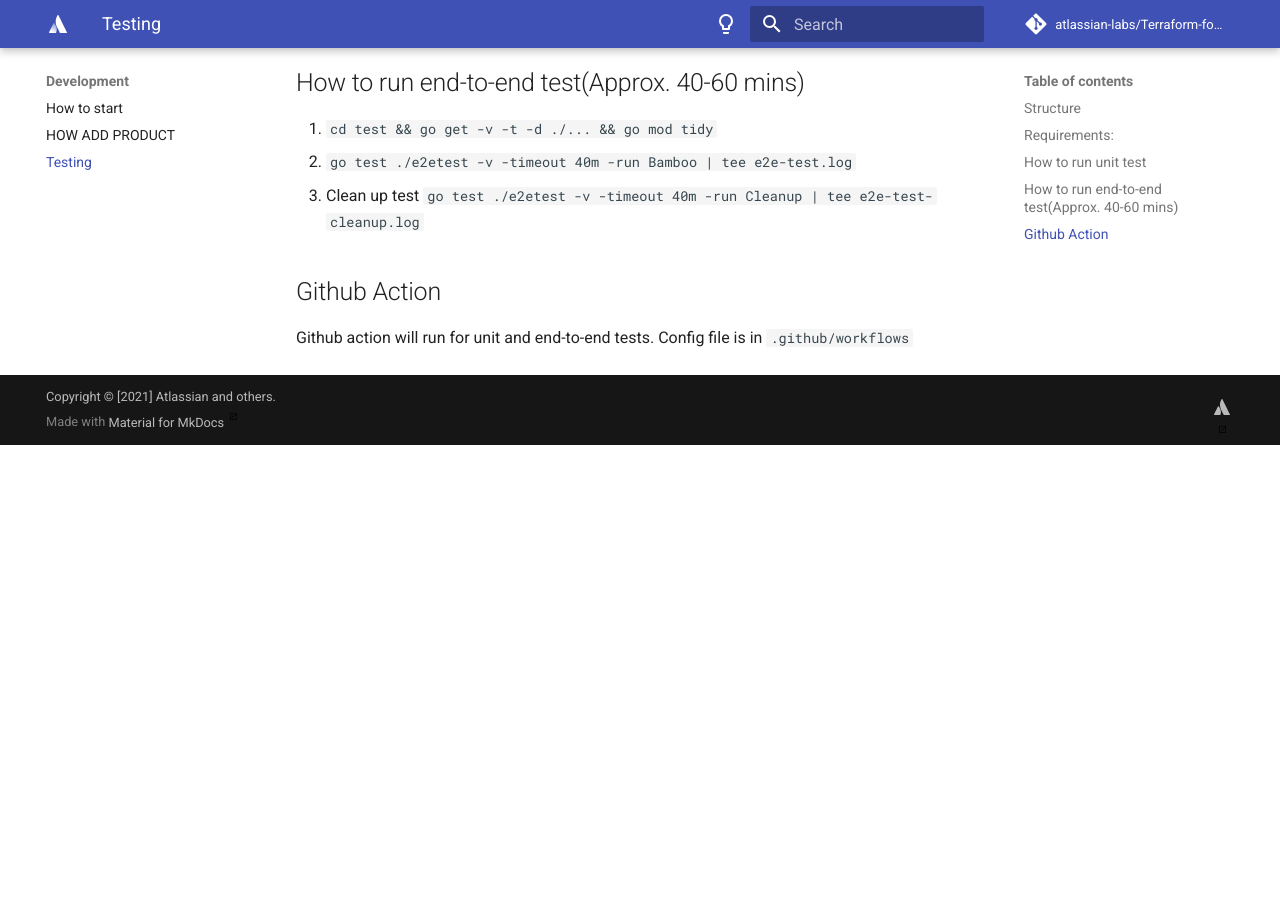
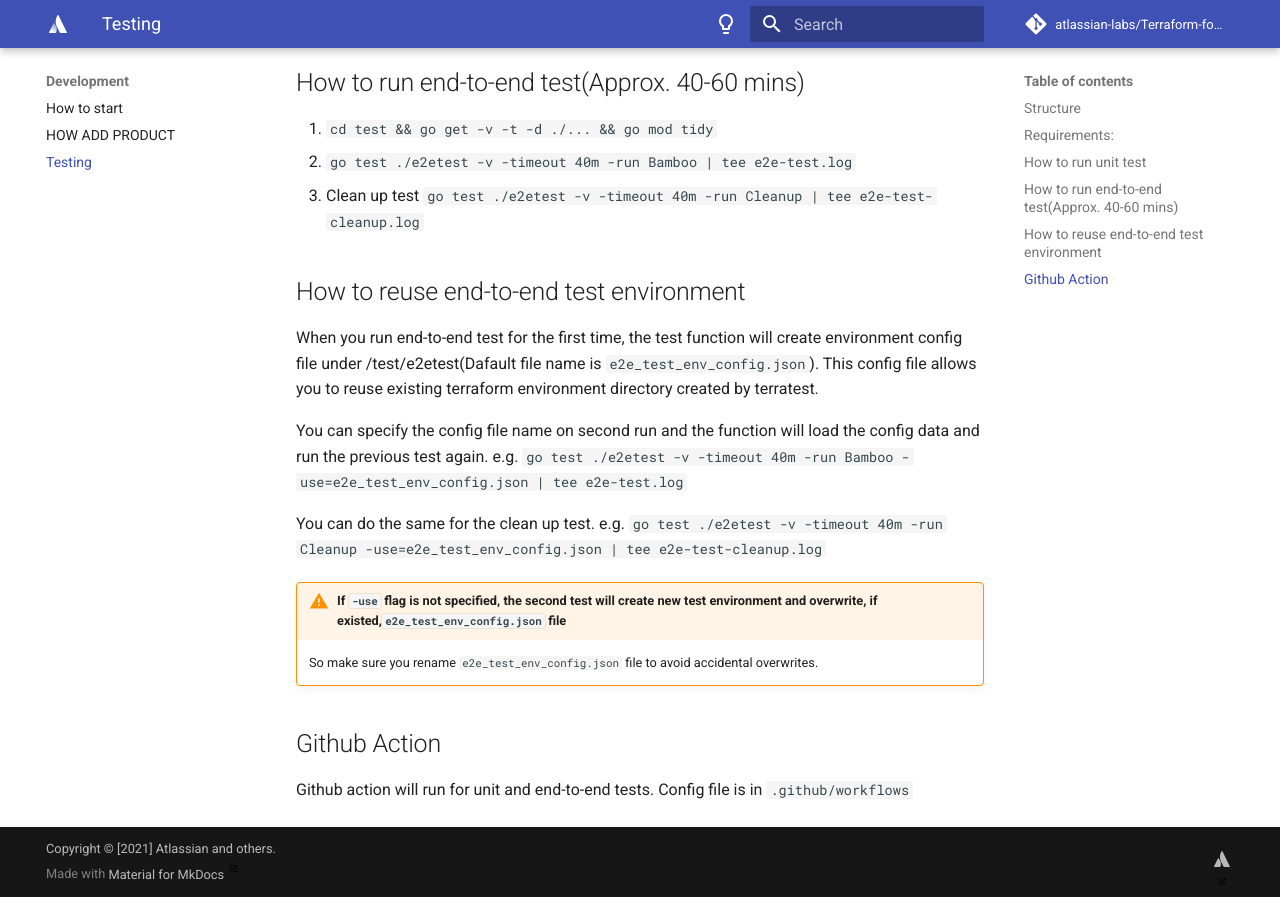
Before and after one commit to atlassian-labs/data-center-terraform, an MkDocs documentation site: the page built from docs/docs/development/HOW_TO_TEST.md, in a window 1280 px wide and 900 px high, scrolled down 1090 px. Built offline with MkDocs 1.6.1 and Material for MkDocs 9.7.7, drawn with Linux system fonts in a browser that asks for light colours; emoji names are drawn with the system emoji font; comment, search, counter and statistics services are not loaded; before the commit the page ends 1538 px from its top, so only the background shows below that.

Commit message:
TFKUBE-107: able to reuse e2e env

```diff
--- a/docs/docs/development/HOW_TO_TEST.md
+++ b/docs/docs/development/HOW_TO_TEST.md
@@ -30,6 +30,19 @@
 2. `go test ./e2etest -v -timeout 40m -run Bamboo | tee e2e-test.log`
 3. Clean up test `go test ./e2etest -v -timeout 40m -run Cleanup | tee e2e-test-cleanup.log`
 
+
+## How to reuse end-to-end test environment
+When you run end-to-end test for the first time, the test function will create environment config file under /test/e2etest(Dafault file name is `e2e_test_env_config.json`). This config file allows you to reuse existing terraform environment directory created by terratest.
+
+You can specify the config file name on second run and the function will load the config data and run the previous test again.
+e.g. `go test ./e2etest -v -timeout 40m -run Bamboo -use=e2e_test_env_config.json | tee e2e-test.log`
+
+You can do the same for the clean up test.
+e.g. `go test ./e2etest -v -timeout 40m -run Cleanup -use=e2e_test_env_config.json | tee e2e-test-cleanup.log`
+
+!!! Warning "If `-use` flag is not specified, the second test will create new test environment and overwrite, if existed,`e2e_test_env_config.json` file"
+    So make sure you rename `e2e_test_env_config.json` file to avoid accidental overwrites.
+
 ## Github Action
 Github action will run for unit and end-to-end tests.
 Config file is in `.github/workflows`
```
Also changed, not shown: 6 other files.
